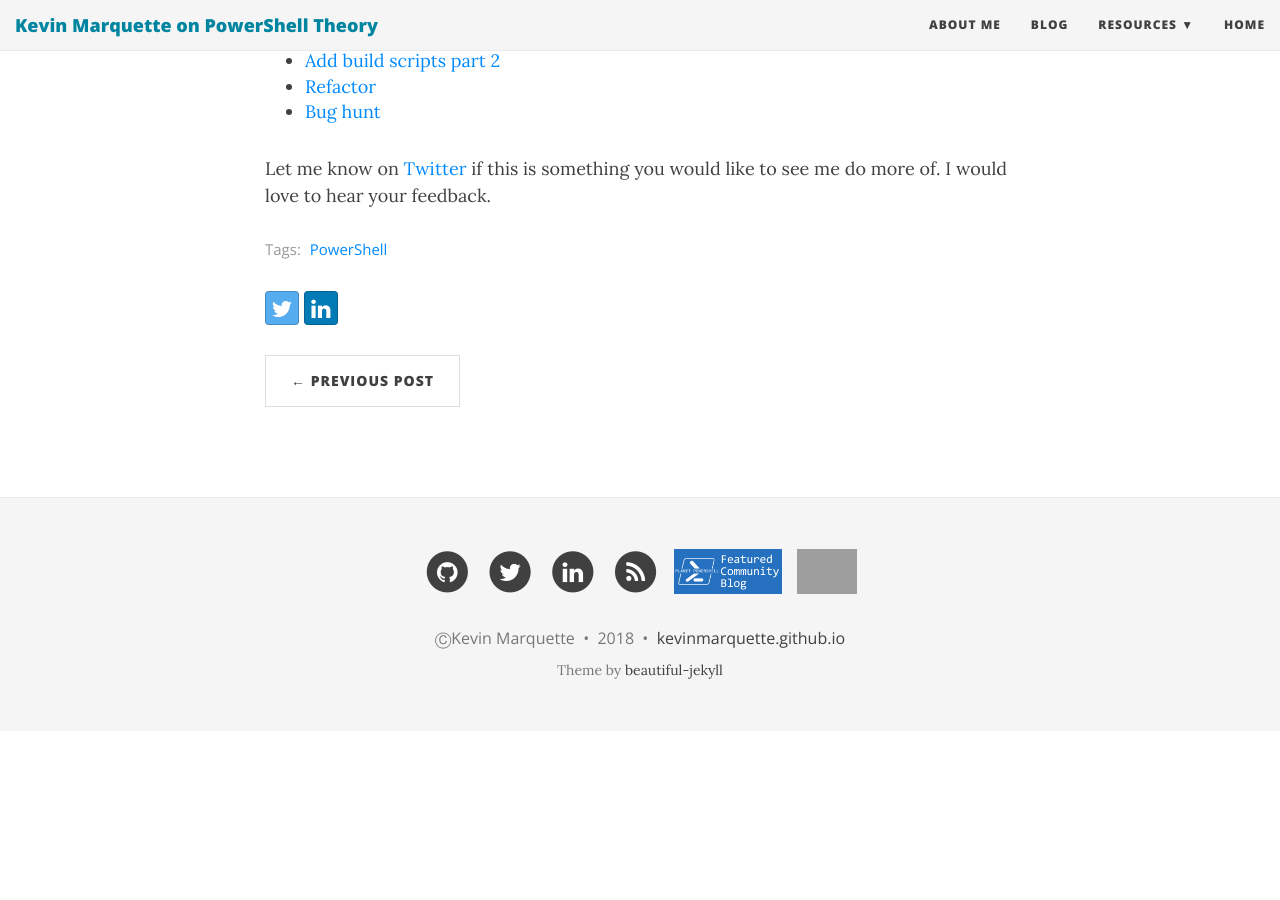
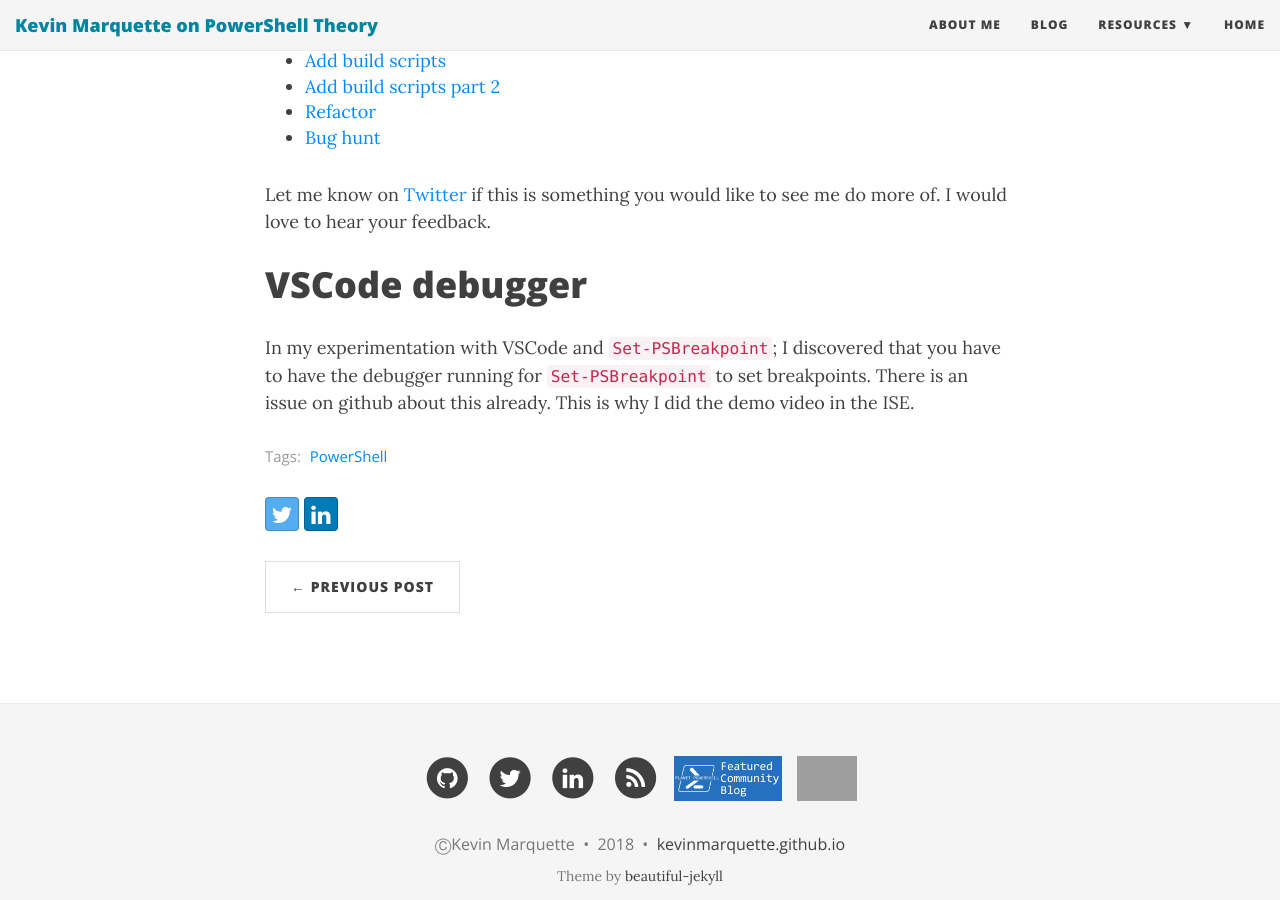
Before and after one commit to KevinMarquette/kevinmarquette.github.io, a Jekyll site: the page built from _posts/2018-04-18-Powershell-ConvertTo-Breakpoint.md, in a window 1280 px wide and 900 px high, scrolled down 3279 px. Built offline with Jekyll 4.4.1, drawn with Linux system fonts in a browser that asks for light colours; nearby versions of some CDN libraries; before the commit the page ends 4010 px from its top, so only the background shows below that; grey boxes are pictures that could not be loaded.

Commit message:
add vscode disclaimer

```diff
--- a/_posts/2018-04-18-Powershell-ConvertTo-Breakpoint.md
+++ b/_posts/2018-04-18-Powershell-ConvertTo-Breakpoint.md
@@ -80,3 +80,7 @@
 * [Bug hunt](https://www.youtube.com/watch?v=IWH9M5E03Wg&list=PLOcTmsj9WHDp61KpLt4d5k5SOsq_BTQDX&index=5&t=0s)
 
 Let me know on [Twitter](https://twitter.com/KevinMarquette) if this is something you would like to see me do more of. I would love to hear your feedback.
+
+# VSCode debugger
+
+In my experimentation with VSCode and `Set-PSBreakpoint`; I discovered that you have to have the debugger running for `Set-PSBreakpoint` to set breakpoints. There is an issue on github about this already. This is why I did the demo video in the ISE.
```
